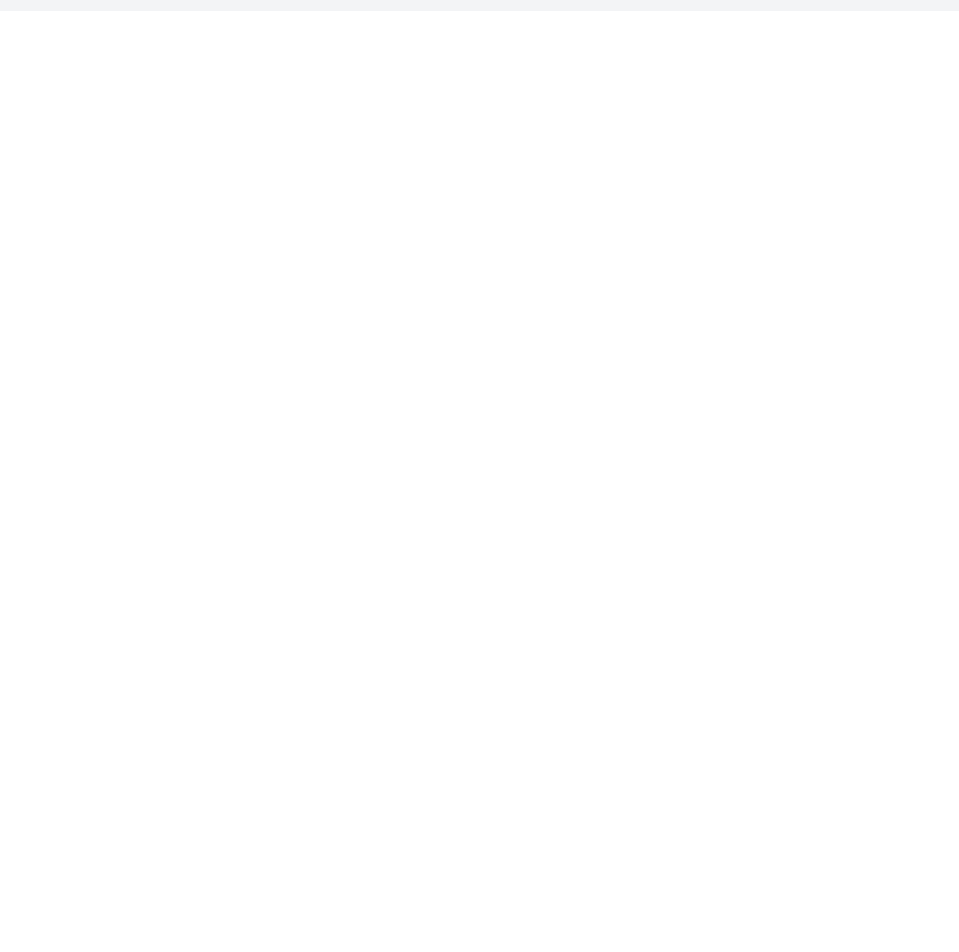
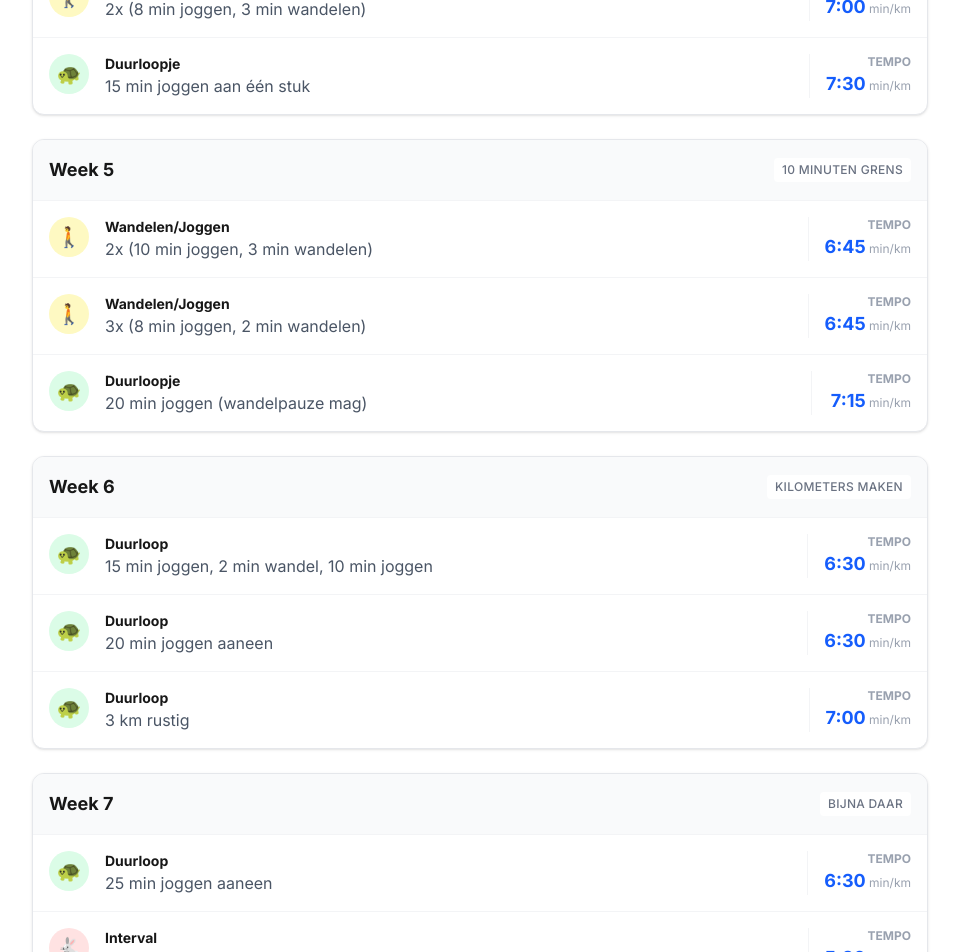
Before and after one commit to hansmonasso/hardloopapp, a Next.js app: page /training in a window 1280 px wide. Shown: the part 1560-2512 px from the top of the page, without its empty margins (160-1119 px from the left). Before the commit the page ends 1571 px from the top, so only its background shows below. Built offline with nearby package versions, Linux system fonts and the light colour scheme.

Commit message:
Titel toegevoegd

```diff
--- a/app/training/page.tsx
+++ b/app/training/page.tsx
@@ -4,20 +4,14 @@ import { useState } from 'react'
 import Link from 'next/link'
 
 export default function TrainingPage() {
-  // --- STATE ---
-  const [min5k, setMin5k] = useState('25') // Standaard 25 min
+  const [min5k, setMin5k] = useState('25')
   const [sec5k, setSec5k] = useState('00')
-  const [activePlan, setActivePlan] = useState('5k') // '5k' of '10k'
+  const [activePlan, setActivePlan] = useState('5k')
 
-  // --- LOGICA ---
-  // Hulpfunctie: Bereken tempo in min/km
   const getPace = (factor: number) => {
     const totalSeconds = (parseInt(min5k || '0') * 60) + parseInt(sec5k || '0')
     if (totalSeconds === 0) return "00:00"
 
-    // Bereken target pace per km
-    // Formule: Huidige 5k pace * factor
-    // Factor > 1 is langzamer (duurloop), < 1 is sneller (interval)
     const pace5k = totalSeconds / 5
     const targetPaceSeconds = pace5k * factor
 
@@ -26,8 +20,6 @@ export default function TrainingPage() {
     return `${m}:${s.toString().padStart(2, '0')}`
   }
 
-  // --- DE SCHEMA'S (DATA) ---
-  // Hier kun je later makkelijk weken aan toevoegen
   const plans = {
     '5k': {
         title: "Start to Run (0 naar 5km)",
@@ -39,15 +31,39 @@ export default function TrainingPage() {
                 { type: "Duurloopje", detail: "15 min stevig doorwandelen", pace: "Wandel" }
             ]},
             { id: 2, desc: "De eerste stapjes", sessions: [
-                { type: "Wandelen/Joggen", detail: "5x (3 min joggen, 2 min wandelen)", pace: "Rustig" },
-                { type: "Wandelen/Joggen", detail: "4x (4 min joggen, 2 min wandelen)", pace: "Rustig" },
+                { type: "Wandelen/Joggen", detail: "5x (3 min joggen, 3 min wandelen)", pace: "Rustig" },
+                { type: "Wandelen/Joggen", detail: "4x (4 min joggen, 3 min wandelen)", pace: "Rustig" },
                 { type: "Duurloopje", detail: "20 min afwisselend jog/wandel", pace: "Eigen inzicht" }
             ]},
-            // ... je kunt dit zelf uitbreiden ...
+            { id: 3, desc: "Langere blokken", sessions: [
+                { type: "Wandelen/Joggen", detail: "4x (5 min joggen, 2 min wandelen)", pace: "Rustig" },
+                { type: "Wandelen/Joggen", detail: "3x (6 min joggen, 3 min wandelen)", pace: "Rustig" },
+                { type: "Duurloopje", detail: "25 min afwisselend", pace: "Rustig" }
+            ]},
+            { id: 4, desc: "Halverwege!", sessions: [
+                { type: "Wandelen/Joggen", detail: "3x (7 min joggen, 2 min wandelen)", pace: getPace(1.4) },
+                { type: "Wandelen/Joggen", detail: "2x (8 min joggen, 3 min wandelen)", pace: getPace(1.4) },
+                { type: "Duurloopje", detail: "15 min joggen aan één stuk", pace: getPace(1.5) }
+            ]},
+            { id: 5, desc: "10 minuten grens", sessions: [
+                { type: "Wandelen/Joggen", detail: "2x (10 min joggen, 3 min wandelen)", pace: getPace(1.35) },
+                { type: "Wandelen/Joggen", detail: "3x (8 min joggen, 2 min wandelen)", pace: getPace(1.35) },
+                { type: "Duurloopje", detail: "20 min joggen (wandelpauze mag)", pace: getPace(1.45) }
+            ]},
+            { id: 6, desc: "Kilometers maken", sessions: [
+                { type: "Duurloop", detail: "15 min joggen, 2 min wandel, 10 min joggen", pace: getPace(1.3) },
+                { type: "Duurloop", detail: "20 min joggen aaneen", pace: getPace(1.3) },
+                { type: "Duurloop", detail: "3 km rustig", pace: getPace(1.4) }
+            ]},
+            { id: 7, desc: "Bijna daar", sessions: [
+                { type: "Duurloop", detail: "25 min joggen aaneen", pace: getPace(1.3) },
+                { type: "Interval", detail: "5x 2 min vlot, 2 min rustig", pace: getPace(1.1) },
+                { type: "Duurloop", detail: "4 km rustig", pace: getPace(1.35) }
+            ]},
             { id: 8, desc: "De Finale", sessions: [
-                { type: "Herstel", detail: "20 min joggen", pace: getPace(1.3) },
+                { type: "Herstel", detail: "20 min loslopen", pace: getPace(1.3) },
                 { type: "Prikkel", detail: "2 km joggen, 5 min wandelen", pace: getPace(1.2) },
-                { type: "WEDSTRIJD", detail: "5 KM AANEEN!", pace: getPace(1.0) } // Wedstrijdtempo
+                { type: "WEDSTRIJD", detail: "5 KM AANEEN!", pace: getPace(1.0) }
             ]},
         ]
     },
@@ -56,20 +72,44 @@ export default function TrainingPage() {
         description: "Voor lopers die de 5km al onder de knie hebben.",
         weeks: [
             { id: 1, desc: "Volume opbouwen", sessions: [
-                { type: "Duurloop", detail: "5 km rustig", pace: getPace(1.35) }, // Easy pace
-                { type: "Interval", detail: "6x 400m snel (2 min rust)", pace: getPace(0.95) }, // Interval pace
-                { type: "Duurloop", detail: "7 km rustig", pace: getPace(1.35) }
+                { type: "Duurloop", detail: "5 km rustig", pace: getPace(1.35) },
+                { type: "Interval", detail: "6x 400m snel (2 min rust)", pace: getPace(0.95) },
+                { type: "Duurloop", detail: "6 km rustig", pace: getPace(1.35) }
             ]},
             { id: 2, desc: "Snelheid maken", sessions: [
                 { type: "Herstel", detail: "4 km heel rustig", pace: getPace(1.45) },
-                { type: "Tempo", detail: "3 km op tempo", pace: getPace(1.10) }, // Tempo run
+                { type: "Tempo", detail: "3 km op tempo", pace: getPace(1.10) },
+                { type: "Duurloop", detail: "7 km rustig", pace: getPace(1.35) }
+            ]},
+            { id: 3, desc: "Uithoudingsvermogen", sessions: [
+                { type: "Duurloop", detail: "6 km rustig", pace: getPace(1.35) },
+                { type: "Interval", detail: "4x 800m snel (3 min rust)", pace: getPace(0.95) },
                 { type: "Duurloop", detail: "8 km rustig", pace: getPace(1.35) }
             ]},
-             // ... etc ...
-             { id: 8, desc: "Taper & Race", sessions: [
-                { type: "Loslopen", detail: "30 min heel rustig", pace: getPace(1.40) },
-                { type: "Prikkel", detail: "2 km wedstrijdtempo", pace: getPace(1.05) },
-                { type: "WEDSTRIJD", detail: "10 KM KNALLEN!", pace: getPace(1.05) } // 10k is iets langzamer dan 5k pace
+            { id: 4, desc: "Herstelweek", sessions: [
+                { type: "Herstel", detail: "5 km rustig", pace: getPace(1.45) },
+                { type: "Fartlek", detail: "30 min met versnellingen", pace: "Op gevoel" },
+                { type: "Duurloop", detail: "6 km rustig", pace: getPace(1.40) }
+            ]},
+            { id: 5, desc: "Lange Duur", sessions: [
+                { type: "Duurloop", detail: "7 km rustig", pace: getPace(1.35) },
+                { type: "Tempo", detail: "4 km op tempo", pace: getPace(1.10) },
+                { type: "Duurloop", detail: "9 km rustig", pace: getPace(1.35) }
+            ]},
+            { id: 6, desc: "Zware Interval", sessions: [
+                { type: "Herstel", detail: "5 km rustig", pace: getPace(1.45) },
+                { type: "Interval", detail: "5x 1km (3 min rust)", pace: getPace(1.02) },
+                { type: "Duurloop", detail: "8 km rustig", pace: getPace(1.35) }
+            ]},
+            { id: 7, desc: "Taperen", sessions: [
+                { type: "Duurloop", detail: "6 km rustig", pace: getPace(1.35) },
+                { type: "Prikkel", detail: "3 km met 3 versnellingen", pace: getPace(1.15) },
+                { type: "Herstel", detail: "4 km heel rustig", pace: getPace(1.45) }
+            ]},
+             { id: 8, desc: "De Finale", sessions: [
+                { type: "Loslopen", detail: "20 min heel rustig", pace: getPace(1.40) },
+                { type: "Rust", detail: "Rustdag of wandelen", pace: "-" },
+                { type: "WEDSTRIJD", detail: "10 KM KNALLEN!", pace: getPace(1.05) }
             ]},
         ]
     }
@@ -87,7 +127,7 @@ export default function TrainingPage() {
             <Link href="/" className="text-sm underline text-gray-500 hover:text-black dark:hover:text-white">Terug naar home</Link>
         </div>
 
-        {/* INPUT SECTIE - HET UNIEKE ELEMENT */}
+        {/* INPUT SECTIE */}
         <div className="bg-blue-50 dark:bg-blue-900/20 p-6 rounded-xl border border-blue-100 dark:border-blue-800 mb-8">
             <h2 className="font-bold text-lg mb-2 text-blue-900 dark:text-blue-100">⚙️ Personaliseer je schema</h2>
             <p className="text-sm text-blue-700 dark:text-blue-300 mb-4">
@@ -103,18 +143,8 @@ export default function TrainingPage() {
 
         {/* TABS */}
         <div className="flex gap-4 mb-6 border-b border-gray-200 dark:border-gray-800 pb-1">
-            <button
-                onClick={() => setActivePlan('5k')}
-                className={`pb-2 px-4 font-bold transition ${activePlan === '5k' ? 'border-b-2 border-black dark:border-white text-black dark:text-white' : 'text-gray-400 hover:text-gray-600'}`}
-            >
-                0 naar 5 km
-            </button>
-            <button
-                onClick={() => setActivePlan('10k')}
-                className={`pb-2 px-4 font-bold transition ${activePlan === '10k' ? 'border-b-2 border-black dark:border-white text-black dark:text-white' : 'text-gray-400 hover:text-gray-600'}`}
-            >
-                5 naar 10 km
-            </button>
+            <button onClick={() => setActivePlan('5k')} className={`pb-2 px-4 font-bold transition ${activePlan === '5k' ? 'border-b-2 border-black dark:border-white text-black dark:text-white' : 'text-gray-400 hover:text-gray-600'}`}>0 naar 5 km</button>
+            <button onClick={() => setActivePlan('10k')} className={`pb-2 px-4 font-bold transition ${activePlan === '10k' ? 'border-b-2 border-black dark:border-white text-black dark:text-white' : 'text-gray-400 hover:text-gray-600'}`}>5 naar 10 km</button>
         </div>
 
         {/* HET SCHEMA */}
@@ -127,20 +157,14 @@ export default function TrainingPage() {
             <div className="grid grid-cols-1 gap-6">
                 {currentPlan.weeks.map((week: any) => (
                     <div key={week.id} className="bg-white dark:bg-gray-900 border border-gray-200 dark:border-gray-800 rounded-xl overflow-hidden shadow-sm hover:shadow-md transition">
-                        {/* Week Header */}
                         <div className="bg-gray-50 dark:bg-gray-800 p-4 border-b border-gray-100 dark:border-gray-700 flex justify-between items-center">
                             <h3 className="font-bold text-lg">Week {week.id}</h3>
-                            <span className="text-xs font-medium uppercase tracking-wide text-gray-500 bg-white dark:bg-black/20 px-2 py-1 rounded">
-                                {week.desc}
-                            </span>
+                            <span className="text-xs font-medium uppercase tracking-wide text-gray-500 bg-white dark:bg-black/20 px-2 py-1 rounded">{week.desc}</span>
                         </div>
-
-                        {/* Sessies */}
                         <div className="divide-y divide-gray-100 dark:divide-gray-800">
                             {week.sessions.map((session: any, idx: number) => (
                                 <div key={idx} className="p-4 flex flex-col sm:flex-row sm:items-center justify-between gap-4">
                                     <div className="flex items-start gap-4">
-                                        {/* Icoontje op basis van type */}
                                         <div className={`w-10 h-10 rounded-full flex items-center justify-center flex-shrink-0 text-xl
                                             ${session.type.includes('Duur') ? 'bg-green-100 text-green-600' : ''}
                                             ${session.type.includes('Interval') ? 'bg-red-100 text-red-600' : ''}
@@ -156,18 +180,11 @@ export default function TrainingPage() {
                                             {session.type.includes('WEDSTRIJD') && '🏆'}
                                             {!session.type.match(/Duur|Interval|Wandel|Tempo|WEDSTRIJD/) && '👟'}
                                         </div>
-                                        <div>
-                                            <p className="font-bold text-sm">{session.type}</p>
-                                            <p className="text-gray-600 dark:text-gray-300">{session.detail}</p>
-                                        </div>
+                                        <div><p className="font-bold text-sm">{session.type}</p><p className="text-gray-600 dark:text-gray-300">{session.detail}</p></div>
                                     </div>
-
-                                    {/* HET PERSOONLIJKE ELEMENT: DE PACE */}
                                     <div className="text-right pl-4 border-l border-gray-100 dark:border-gray-800 min-w-[100px]">
                                         <span className="block text-xs text-gray-400 uppercase font-bold">Tempo</span>
-                                        <span className="font-mono font-bold text-lg text-blue-600 dark:text-blue-400">
-                                            {session.pace}
-                                        </span>
+                                        <span className="font-mono font-bold text-lg text-blue-600 dark:text-blue-400">{session.pace}</span>
                                         {session.pace.includes(':') && <span className="text-xs text-gray-400"> min/km</span>}
                                     </div>
                                 </div>
@@ -177,7 +194,6 @@ export default function TrainingPage() {
                 ))}
             </div>
         </div>
-
       </div>
     </div>
   )
```
Also changed, not shown: app/components/RunOverview.tsx (+7 -14 lines).
